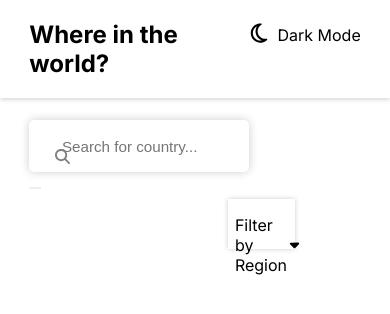
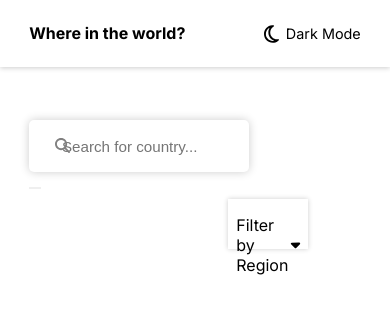
Before and after one commit to ProfEmmy/rest-countries-api, a plain HTML site: page index.html in a window 390 px wide. Drawn offline with Linux system fonts and the light colour scheme; no server answers.

Commit message:
third commit

```diff
--- a/styles.css
+++ b/styles.css
@@ -372,6 +372,21 @@ main {
 }
 
 @media only screen and (max-width: 1000px) {
+    .where-to-div>h2 {
+        margin-top: 15%;
+        margin-bottom: 15%;
+        font-size: 1em;
+    }
+
+    .moon-icon {
+        width: 15px;
+        margin-top: 24%;
+    }
+
+    .dark-mode-txt {
+        font-size: .9em;
+    }
+
     .filters-div {
         display: block;
     }
@@ -383,11 +398,11 @@ main {
 
     .search-btn-icon {
         margin-left: 5%;
-        margin-top: -10%;
+        margin-top: -50px;
     }
 
     .filter-dropdown-div {
-        width: 50%;
+        width: 60%;
         margin-top: 5%;
         margin-bottom: -5%;
     }
@@ -423,7 +438,7 @@ main {
 
     .country-info-flag {
         width: 100%;
-        height: 60vh;
+        height: 50vh;
         margin-bottom: 7%;
     }
 
```
